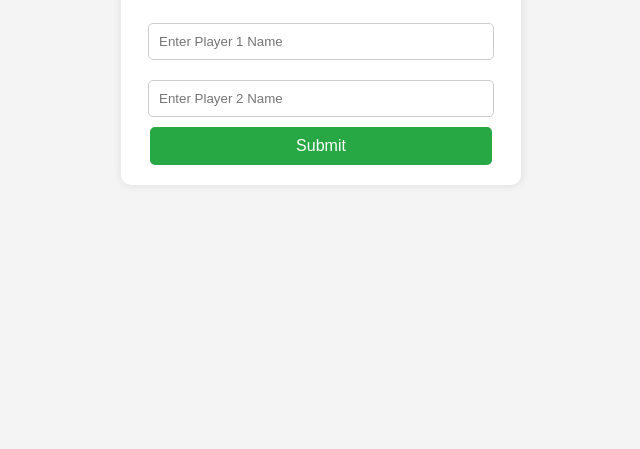
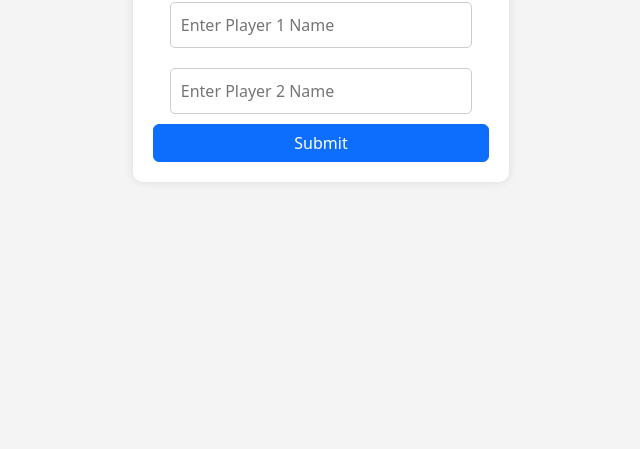
Before and after one commit to acciojob/tictactoe-nandan881, a website: page main.html in a window 1280 px wide. Shown: the part 351-800 px from the top of the page, without its empty margins (319-959 px from the left). Drawn offline with nearby package versions, Linux system fonts and the light colour scheme.

Commit message:
created a submission

```diff
--- a/main.html
+++ b/main.html
@@ -4,34 +4,26 @@
   <meta charset="UTF-8">
   <meta name="viewport" content="width=device-width, initial-scale=1.0">
   <title>Tic Tac Toe</title>
-  <link rel="stylesheet" href="styles.css">
+  <link rel="stylesheet" href="https://cdn.jsdelivr.net/npm/bootstrap@5.3.0/dist/css/bootstrap.min.css">
   <style>
-	/* General styling */
-	/* General styling */
     body {
-  margin: 0;
-  font-family: Arial, sans-serif;
-  background-color: #f4f4f4;
       display: flex;
       justify-content: center;
       align-items: center;
       height: 100vh;
+      background-color: #f4f4f4;
     }
-
     .container {
       text-align: center;
       width: 90%;
       max-width: 400px;
     }
-
-/* Input Section */
     .input-section {
-  background: #ffffff;
+      background: #fff;
       padding: 20px;
       border-radius: 10px;
       box-shadow: 0 0 10px rgba(0, 0, 0, 0.1);
     }
-
     .input-section input {
       width: 90%;
       padding: 10px;
@@ -39,34 +31,6 @@ body {
       border: 1px solid #ccc;
       border-radius: 5px;
     }
-
-.input-section button {
-  width: 95%;
-  padding: 10px;
-  background: #28a745;
-  color: white;
-  border: none;
-  border-radius: 5px;
-  cursor: pointer;
-  font-size: 16px;
-}
-
-.input-section button:hover {
-  background: #218838;
-}
-
-/* Game Section */
-.game-section {
-  text-align: center;
-}
-
-.message {
-  font-size: 1.2em;
-  color: #333;
-  margin: 10px 0;
-}
-
-/* Board Styling */
     .board {
       display: grid;
       grid-template-columns: repeat(3, 1fr);
@@ -74,7 +38,6 @@ body {
       margin: 20px auto;
       width: 300px;
     }
-
     .board div {
       background: #007bff;
       color: white;
@@ -86,39 +49,28 @@ body {
       cursor: pointer;
       height: 100px;
     }
-
-.board div:hover {
-  background: #0056b3;
+    .message {
+      font-size: 1.2em;
+      color: #333;
+      margin: 10px 0;
     }
-
-/* Responsive Styling */
-@media (max-width: 480px) {
-  .board div {
-    height: 80px;
-  }
-}
-
-
   </style>
 </head>
 <body>
   <div class="container">
-    <!-- Initial Input Section -->
     <div class="input-section" id="input-section">
       <h1>Tic Tac Toe</h1>
       <input type="text" id="player-1" placeholder="Enter Player 1 Name">
       <input type="text" id="player-2" placeholder="Enter Player 2 Name">
-      <button id="submit">Submit</button>
+      <button id="submit" class="btn btn-primary w-100">Submit</button>
     </div>
-
-    <!-- Game Section -->
     <div class="game-section" id="game-section" style="display: none;">
       <h1>Tic Tac Toe</h1>
       <div class="message" id="message"></div>
       <div class="board" id="board"></div>
     </div>
   </div>
-  <script src="script.js">
+  <script>
     const inputSection = document.getElementById('input-section');
     const gameSection = document.getElementById('game-section');
     const boardElement = document.getElementById('board');
@@ -130,14 +82,9 @@ let currentPlayerIndex = 0;
     let board = Array(9).fill(null);
 
     const winningCombinations = [
-  [0, 1, 2],
-  [3, 4, 5],
-  [6, 7, 8],
-  [0, 3, 6],
-  [1, 4, 7],
-  [2, 5, 8],
-  [0, 4, 8],
-  [2, 4, 6],
+      [0, 1, 2], [3, 4, 5], [6, 7, 8],
+      [0, 3, 6], [1, 4, 7], [2, 5, 8],
+      [0, 4, 8], [2, 4, 6]
     ];
 
     function createBoard() {
```
Lines whose indentation alone changed are shown as unchanged.
